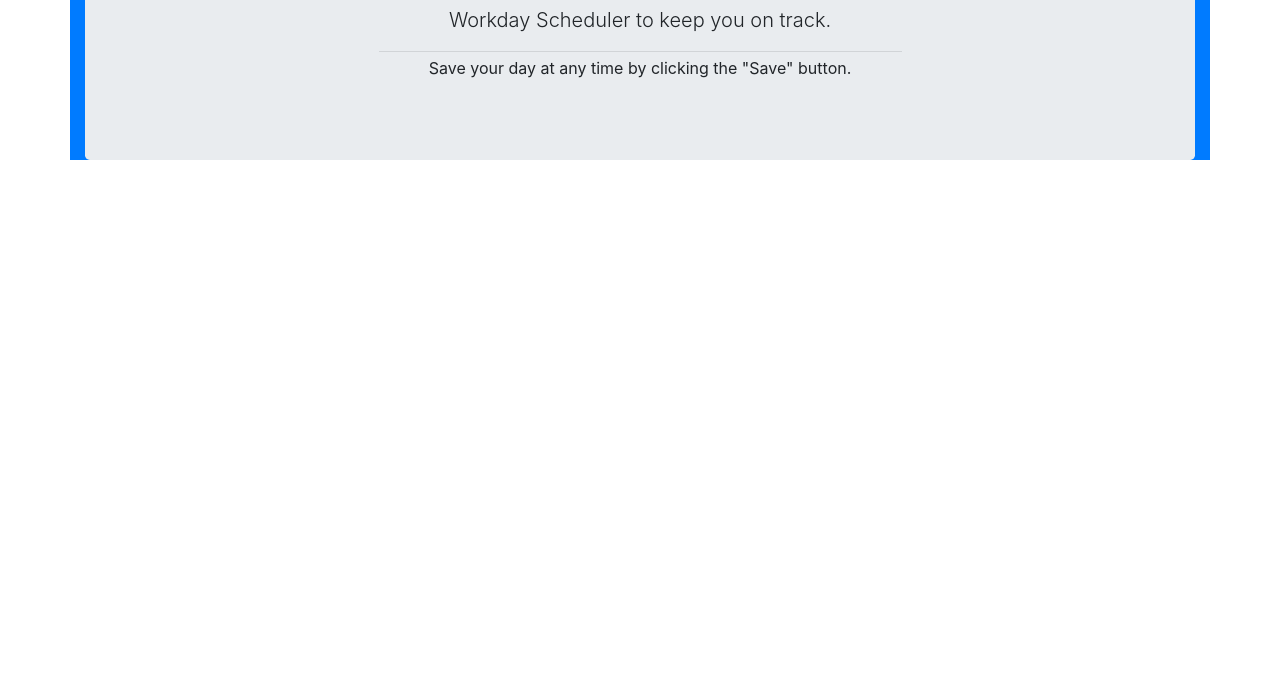
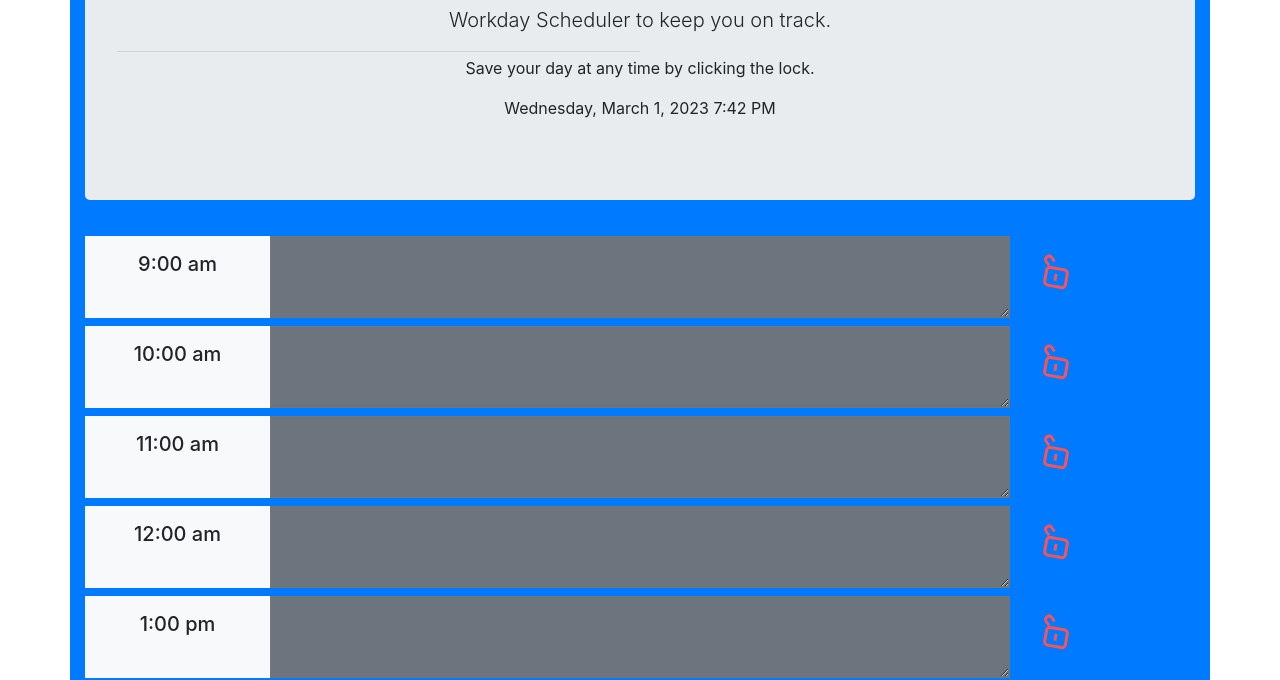
Before and after one commit to TheWolfishKnight/Workday-Scheduler, a plain HTML site: page index.html in a window 1280 px wide. Shown: the part 134-814 px from the top of the page. Drawn offline with nearby package versions, Linux system fonts and the light colour scheme.

Commit message:
Added the lock from earlier css. Looks cool. Added text, locking, and time functionality.

```diff
--- a/assets/css/style.css
+++ b/assets/css/style.css
@@ -1,5 +1,89 @@
-html, body{
-    height : 100%;
-    width : 100%;
+html,
+body {
+  height: 100%;
+  width: 100%;
 }
 /* Making sure the app always fits the page. */
+
+* {
+  margin: 0;
+  padding: 0;
+  box-sizing: border-box;
+  --locked-color: #5fadbf;
+  --unlocked-color: #ff5153;
+}
+.lock-container {
+  display: flex;
+  align-items: center;
+  justify-content: center;
+}
+.lock {
+  width: 24px;
+  height: 21px;
+  border: 3px solid var(--locked-color);
+  border-radius: 5px;
+  position: relative;
+  cursor: pointer;
+  -webkit-transition: all 0.1s ease-in-out;
+  transition: all 0.1s ease-in-out;
+}
+.lock:after {
+  content: "";
+  display: block;
+  background: var(--locked-color);
+  width: 3px;
+  height: 7px;
+  position: absolute;
+  top: 50%;
+  left: 50%;
+  margin: -3.5px 0 0 -2px;
+  -webkit-transition: all 0.1s ease-in-out;
+  transition: all 0.1s ease-in-out;
+}
+.lock:before {
+  content: "";
+  display: block;
+  width: 10px;
+  height: 10px;
+  bottom: 100%;
+  position: absolute;
+  left: 50%;
+  margin-left: -8px;
+  border: 3px solid var(--locked-color);
+  border-top-right-radius: 50%;
+  border-top-left-radius: 50%;
+  border-bottom: 0;
+  -webkit-transition: all 0.1s ease-in-out;
+  transition: all 0.1s ease-in-out;
+}
+/* Locked Hover */
+.lock:hover:before {
+  height: 12px;
+}
+/* Unlocked */
+.unlocked {
+  transform: rotate(10deg);
+}
+.unlocked:before {
+  bottom: 130%;
+  left: 31%;
+  margin-left: -11.5px;
+  transform: rotate(-45deg);
+}
+.unlocked,
+.unlocked:before {
+  border-color: var(--unlocked-color);
+}
+.unlocked:after {
+  background: var(--unlocked-color);
+}
+/* Unlocked Hover */
+.unlocked:hover {
+  transform: rotate(3deg);
+}
+.unlocked:hover:before {
+  height: 10px;
+  left: 40%;
+  bottom: 124%;
+  transform: rotate(-30deg);
+}
--- a/assets/js/index.js
+++ b/assets/js/index.js
@@ -1,19 +1,83 @@
-function spawnBlock()
-{
-    // Adding BS to spawned blocks.
+var text_Hour = 9;
+var hour_after = ":00 am";
+
+var storedBlocks = [];
+
+function spawnBlock(iterations) {
+  if (!iterations) {
+    iterations = 1;
+  }
+  for (var i = 0; i < iterations; i++) {
+    var text_time = text_Hour + hour_after;
     $iBlock = $("<div>").addClass("row py-1");
+    $iTimeText = $("<h5>").addClass("text-center").text(text_time);
+    $iTimeDiv = $("<div>")
+      .addClass("col-2 py-3 bg-light align-middle")
+      .append($iTimeText);
+    // Append the "text_time" <h5> element to this new <div>
+    $iTextDiv = $("<textarea>")
+      .addClass("col-8 py-3 bg-secondary overflow-auto")
+      .text("")
+      .attr("id", text_time);
+    // Set the text of the <textarea> to an empty string
+    // Set the "id" attribute of the <textarea> to "text_time"
+    $iLockIcon = $("<span>").addClass("lock");
+    $iLockDiv = $("<div>")
+      .addClass("col-1 py-3 lock-container border border-primary")
+      .append($iLockIcon);
 
-    $iTime = $("<div>").addClass("col-2 py-3 bg-warning").text("hello");
-
-    $iText = $("<div>").addClass("col-8 py-3 bg-secondary").text("hello");
-
-    $iLock = $("<div>").addClass("col-2 py-3 bg-warning").text("hello");
-// Appending them to each other.
-    $iBlock.append($iTime, $iText, $iLock);
+    $iLockIcon.toggleClass("unlocked");
+    $iBlock.append($iTimeDiv, $iTextDiv, $iLockDiv);
 
     $("#planner").append($iBlock);
+
+    hourTextIncrease();
+  }
 }
-// Do this 4 times
-for (let i = 0; i < 4; i++) {
-    spawnBlock();
+// Check if "text_Hour" is equal to 12
+// If it is, set "text_Hour" to 1 and change "hour_after" to ":00 pm"
+// If it's not, increment "text_Hour" by 1
+function hourTextIncrease() {
+  if (text_Hour == 12) {
+    text_Hour = 1;
+    hour_after = ":00 pm";
+  } else {
+    text_Hour++;
   }
+}
+spawnBlock(14);
+DisplayDate("LLLL");
+function DisplayDate(pFormat) {
+  // Create a new variable named "date" using the moment.js library to format the current date
+  var date = moment().format(pFormat);
+  $("#current-date").text(date);
+  // Set the text of the element with the ID "current-date" to the "date" variable
+}
+$(".lock").click(function () {
+  $(this).toggleClass("unlocked");
+
+  $iTextArea = $($(this).parent().parent().children()[1]);
+  // Get the value of the <textarea> element and create a new variable named "iInput"
+  iInput = $iTextArea.val();
+  // Get the "id" attribute of the <textarea> element and create a new variable named "iID"
+
+  iID = $iTextArea.attr("id");
+  // Create a new object named "iStoredBlock" with properties "id" and "input" set to the "iID" and "iInput" variables
+  iStoredBlock = {
+    id: iID,
+    input: iInput,
+  };
+  // Loop through the "storedBlocks" array and remove the object with an "id" property that matches "iID"
+  // If no matching object is found, push the "iStoredBlock" object to the "storedBlocks" array
+  for (var i = 0; i < storedBlocks.length; i++) {
+    if (storedBlocks[i].id === iStoredBlock.id) {
+      storedBlocks.splice(i, 1);
+
+      return null;
+    }
+  }
+
+  storedBlocks.push(iStoredBlock);
+
+  console.log(storedBlocks);
+});
--- a/index.html
+++ b/index.html
@@ -4,16 +4,17 @@
     <meta charset="UTF-8">
     <meta name="viewport" content="width=device-width, initial-scale=1.0">
     <meta http-equiv="X-UA-Compatible" content="ie=edge">
-
+    <script src="assets/js/moment.js"></script>
     <div class="styles">
 
-        <link rel="stylesheet" href="https://stackpath.bootstrapcdn.com/bootstrap/4.3.1/css/bootstrap.min.css" integrity="sha384-ggOyR0iXCbMQv3Xipma34MD+dH/1fQ784/j6cY/iJTQUOhcWr7x9JvoRxT2MZw1T" crossorigin="anonymous">
+        <link rel="stylesheet" href="https://stackpath.bootstrapcdn.com/bootstrap/4.3.1/css/bootstrap.min.css"
+            integrity="sha384-ggOyR0iXCbMQv3Xipma34MD+dH/1fQ784/j6cY/iJTQUOhcWr7x9JvoRxT2MZw1T" crossorigin="anonymous">
         <link rel="stylesheet" href="assets/css/style.css">
 
     </div>
 
 
-    <title>Daily Planner</title>
+    <title></title>
 </head>
 <body>
 
@@ -22,7 +23,8 @@
             <h1 class="display-4">Workday Scheduler</h1>
             <p class="lead">Workday Scheduler to keep you on track.</p>
             <hr class="my-1 w-50">
-            <p>Save your day at any time by clicking the "Save" button.</p>
+            <p>Save your day at any time by clicking the lock.</p>
+            <p id = "current-date">00-00-00</p>
         </div>
         <div id="planner" class="container">
 
@@ -31,11 +33,17 @@
 </body>
 
 <div class="scripts">
+    <script src="https://code.jquery.com/jquery-3.3.1.slim.min.js"
+    integrity="sha384-q8i/X+965DzO0rT7abK41JStQIAqVgRVzpbzo5smXKp4YfRvH+8abtTE1Pi6jizo"
+    crossorigin="anonymous"></script>
+    <script src="https://cdnjs.cloudflare.com/ajax/libs/popper.js/1.14.7/umd/popper.min.js"
+    integrity="sha384-UO2eT0CpHqdSJQ6hJty5KVphtPhzWj9WO1clHTMGa3JDZwrnQq4sF86dIHNDz0W1"
+    crossorigin="anonymous"></script>
+    <script src="https://stackpath.bootstrapcdn.com/bootstrap/4.3.1/js/bootstrap.min.js"
+    integrity="sha384-JjSmVgyd0p3pXB1rRibZUAYoIIy6OrQ6VrjIEaFf/nJGzIxFDsf4x0xIM+B07jRM"
+    crossorigin="anonymous"></script>
+    <script src="assets/js/index.js"></script>
 
-    <script src = "assets/js/index.js"></script>
-    <script src="https://code.jquery.com/jquery-3.3.1.slim.min.js" integrity="sha384-q8i/X+965DzO0rT7abK41JStQIAqVgRVzpbzo5smXKp4YfRvH+8abtTE1Pi6jizo" crossorigin="anonymous"></script>
-    <script src="https://cdnjs.cloudflare.com/ajax/libs/popper.js/1.14.7/umd/popper.min.js" integrity="sha384-UO2eT0CpHqdSJQ6hJty5KVphtPhzWj9WO1clHTMGa3JDZwrnQq4sF86dIHNDz0W1" crossorigin="anonymous"></script>
-    <script src="https://stackpath.bootstrapcdn.com/bootstrap/4.3.1/js/bootstrap.min.js" integrity="sha384-JjSmVgyd0p3pXB1rRibZUAYoIIy6OrQ6VrjIEaFf/nJGzIxFDsf4x0xIM+B07jRM" crossorigin="anonymous"></script>
 
 </div>
 
```
